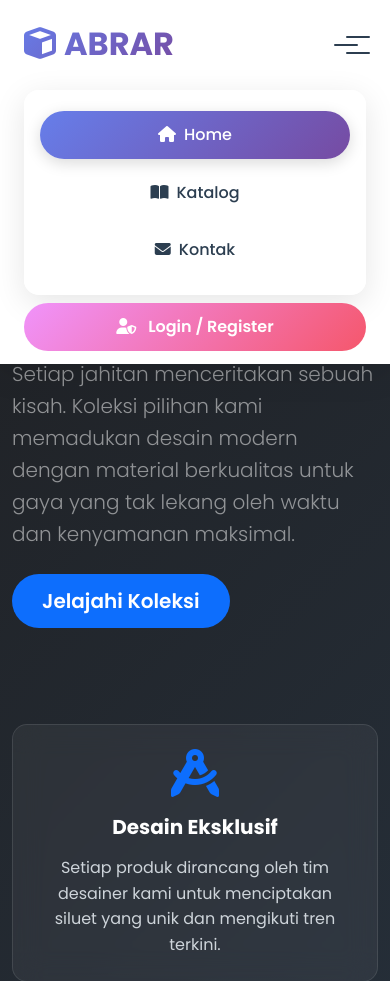
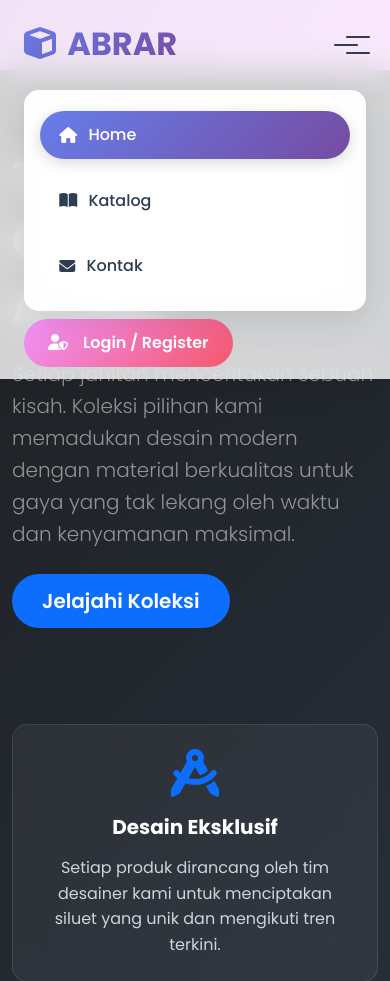
Before and after one commit to athernot/strukturdata1, a Flask app: page / in a window 390 px wide, after a click that opens the changed part. Shown: the top 981 px of the page. Run offline with Flask 3, Linux system fonts and the light colour scheme.

Commit message:
Enhances user interface with dynamic background
Improves the visual appeal of the user interface by adding a dynamic animated background and stylistic enhancements to the navigation bar.

The animated background provides a more engaging experience, while the navigation bar updates offer improved aesthetics and user interaction.

```diff
--- a/templates/user/layout.html
+++ b/templates/user/layout.html
@@ -40,19 +40,63 @@
             scroll-behavior: smooth;
         }
 
-        /* Enhanced Navbar Styles */
+        .background-container {
+            position: fixed;
+            top: 0;
+            left: 0;
+            width: 100%;
+            height: 100vh;
+            z-index: -1;
+            overflow: hidden;
+            background: linear-gradient(125deg, #667eea, #764ba2, #f093fb, #f5576c);
+            background-size: 400% 400%;
+            animation: gerakBackground 20s ease infinite;
+        }
+
+        @keyframes gerakBackground {
+            0% { background-position: 0% 50%; }
+            50% { background-position: 100% 50%; }
+            100% { background-position: 0% 50%; }
+        }
+
+        .light-orb {
+            position: absolute;
+            display: block;
+            list-style: none;
+            width: 20px;
+            height: 20px;
+            background: rgba(255, 255, 255, 0.2);
+            border-radius: 50%;
+            bottom: -150px;
+            animation: animasiBentuk 25s linear infinite;
+        }
+
+        .light-orb:nth-child(1) { left: 25%; width: 80px; height: 80px; animation-delay: 0s; }
+        .light-orb:nth-child(2) { left: 10%; width: 20px; height: 20px; animation-delay: 2s; animation-duration: 12s; }
+        .light-orb:nth-child(3) { left: 70%; width: 20px; height: 20px; animation-delay: 4s; }
+        .light-orb:nth-child(4) { left: 40%; width: 60px; height: 60px; animation-delay: 0s; animation-duration: 18s; }
+        .light-orb:nth-child(5) { left: 65%; width: 20px; height: 20px; animation-delay: 0s; }
+        .light-orb:nth-child(6) { left: 75%; width: 110px; height: 110px; animation-delay: 3s; }
+        .light-orb:nth-child(7) { left: 35%; width: 150px; height: 150px; animation-delay: 7s; }
+        .light-orb:nth-child(8) { left: 50%; width: 25px; height: 25px; animation-delay: 15s; animation-duration: 45s; }
+        .light-orb:nth-child(9) { left: 20%; width: 15px; height: 15px; animation-delay: 2s; animation-duration: 35s; }
+        .light-orb:nth-child(10) { left: 85%; width: 150px; height: 150px; animation-delay: 0s; animation-duration: 11s; }
+
+        @keyframes animasiBentuk {
+            0% { transform: translateY(0) rotate(0deg); opacity: 1; }
+            100% { transform: translateY(-120vh) rotate(720deg); opacity: 0; }
+        }
+
         .navbar-enhanced {
-            background: var(--white) !important;
-            backdrop-filter: blur(20px);
+            background: rgba(255, 255, 255, 0.8) !important;
+            backdrop-filter: blur(15px);
             box-shadow: 0 8px 32px var(--shadow-light);
-            border-bottom: 1px solid rgba(255, 255, 255, 0.1);
             padding: 0.8rem 0;
             transition: all 0.3s cubic-bezier(0.4, 0, 0.2, 1);
             position: fixed;
             top: 0;
             width: 100%;
             z-index: 1000;
-            /* PENTING: Menghilangkan margin bottom */
             margin-bottom: 0 !important;
         }
 
@@ -62,7 +106,6 @@
             padding: 0.5rem 0;
         }
 
-        /* Brand Styling */
         .navbar-brand-enhanced {
             font-weight: 700 !important;
             font-size: 2rem !important;
@@ -87,15 +130,9 @@
             border-radius: 2px;
         }
 
-        .navbar-brand-enhanced:hover::after {
-            width: 100%;
-        }
+        .navbar-brand-enhanced:hover::after { width: 100%; }
+        .navbar-brand-enhanced:hover { transform: translateY(-2px); }
 
-        .navbar-brand-enhanced:hover {
-            transform: translateY(-2px);
-        }
-
-        /* Navigation Links */
         .navbar-nav-enhanced .nav-link {
             color: var(--text-color) !important;
             font-weight: 500;
@@ -106,6 +143,8 @@
             position: relative;
             overflow: hidden;
             text-decoration: none;
+            display: flex; /* Untuk mensejajarkan ikon dan teks */
+            align-items: center;
         }
 
         .navbar-nav-enhanced .nav-link::before {
@@ -121,9 +160,7 @@
             border-radius: 25px;
         }
 
-        .navbar-nav-enhanced .nav-link:hover::before {
-            left: 0;
-        }
+        .navbar-nav-enhanced .nav-link:hover::before { left: 0; }
 
         .navbar-nav-enhanced .nav-link:hover {
             color: white !important;
@@ -137,33 +174,25 @@
             box-shadow: 0 4px 15px var(--shadow-medium);
         }
 
-        /* Admin Button Special Styling */
-        .admin-btn {
-            background: var(--gradient-secondary) !important;
+        .nav-icon {
+            margin-right: 0.7rem; /* Memberi jarak antara ikon dan teks */
+        }
+
+        .admin-btn, .dashboard-btn {
             color: white !important;
             border-radius: 25px !important;
             padding: 0.7rem 1.5rem !important;
             font-weight: 600;
             transition: all 0.3s ease;
             border: none;
-            position: relative;
-            overflow: hidden;
+            text-decoration: none;
+            display: inline-flex;
+            align-items: center;
+            justify-content: center;
         }
 
-        .admin-btn::before {
-            content: '';
-            position: absolute;
-            top: 0;
-            left: -100%;
-            width: 100%;
-            height: 100%;
-            background: linear-gradient(135deg, #ff6b6b 0%, #ee5a52 100%);
-            transition: left 0.3s ease;
-            z-index: -1;
-        }
-
-        .admin-btn:hover::before {
-            left: 0;
+        .admin-btn {
+            background: var(--gradient-secondary) !important;
         }
 
         .admin-btn:hover {
@@ -172,7 +201,19 @@
             color: white !important;
         }
 
-        /* Mobile Menu Styling */
+        /* --- STYLE BARU UNTUK TOMBOL DASHBOARD --- */
+        .dashboard-btn {
+            background: var(--gradient-primary) !important;
+        }
+
+        .dashboard-btn:hover {
+            transform: translateY(-3px);
+            box-shadow: 0 10px 30px rgba(102, 126, 234, 0.4);
+            color: white !important;
+        }
+        /* --- AKHIR STYLE BARU --- */
+
+
         .navbar-toggler-enhanced {
             border: none !important;
             padding: 0.5rem;
@@ -180,48 +221,29 @@
             transition: all 0.3s ease;
         }
 
-        .navbar-toggler-enhanced:focus {
-            box-shadow: 0 0 0 3px rgba(52, 152, 219, 0.2);
-        }
+        .navbar-toggler-enhanced:focus { box-shadow: 0 0 0 3px rgba(52, 152, 219, 0.2); }
 
         .navbar-toggler-enhanced .navbar-toggler-icon {
-            background-image: none;
-            width: 24px;
-            height: 2px;
-            background: var(--text-color);
-            border-radius: 2px;
+            background-image: none; width: 24px; height: 2px;
+            background: var(--text-color); border-radius: 2px;
             transition: all 0.3s ease;
         }
 
         .navbar-toggler-enhanced .navbar-toggler-icon::before,
         .navbar-toggler-enhanced .navbar-toggler-icon::after {
-            content: '';
-            position: absolute;
-            width: 24px;
-            height: 2px;
-            background: var(--text-color);
-            border-radius: 2px;
-            transition: all 0.3s ease;
+            content: ''; position: absolute; width: 24px;
+            height: 2px; background: var(--text-color);
+            border-radius: 2px; transition: all 0.3s ease;
         }
 
-        .navbar-toggler-enhanced .navbar-toggler-icon::before {
-            top: -8px;
+        .navbar-toggler-enhanced .navbar-toggler-icon::before { top: -8px; }
+        .navbar-toggler-enhanced .navbar-toggler-icon::after { top: 8px; }
+
+        .content-area {
+            padding-top: 80px;
+            min-height: 100vh;
         }
 
-        .navbar-toggler-enhanced .navbar-toggler-icon::after {
-            top: 8px;
-        }
-
-        /* SOLUSI UTAMA: Content Area tanpa gap */
-        .content-area {
-            /* Menghitung tinggi navbar dan menghilangkan gap */
-            margin-top: 0;
-            padding-top: 80px; /* Sesuaikan dengan tinggi navbar */
-            min-height: 100vh;
-            background: linear-gradient(135deg, #1f2023 0%, #2c3e50 100%);
-        }
-
-        /* Responsive Design */
         @media (max-width: 991.98px) {
             .navbar-nav-enhanced {
                 background: rgba(255, 255, 255, 0.95);
@@ -231,86 +253,34 @@
                 padding: 1rem;
                 box-shadow: 0 8px 32px var(--shadow-light);
             }
-
-            .navbar-nav-enhanced .nav-link {
-                margin: 0.3rem 0;
-                text-align: center;
+            .navbar-nav-enhanced .nav-link { margin: 0.3rem 0; text-align: center; }
+            .admin-btn, .dashboard-btn { margin-top: 0.5rem; display: block; width: 100%; }
+            .content-area { padding-top: 70px; }
+            /* Mengatur jarak di mobile */
+            .navbar-nav > .nav-item:not(:last-child) {
+                margin-right: 0 !important;
+                margin-bottom: 0.5rem;
             }
-
-            .admin-btn {
-                margin-top: 0.5rem;
-                text-align: center;
-                display: block;
-            }
-
-            .content-area {
-                padding-top: 70px; /* Navbar lebih kecil di mobile */
-            }
-        }
-
-        /* Loading Animation */
-        .navbar-enhanced::after {
-            content: '';
-            position: absolute;
-            bottom: 0;
-            left: 0;
-            width: 100%;
-            height: 2px;
-            background: var(--gradient-primary);
-            transform: scaleX(0);
-            transform-origin: left;
-            animation: navbarLoad 2s ease-in-out;
-        }
-
-        @keyframes navbarLoad {
-            0% { transform: scaleX(0); }
-            50% { transform: scaleX(0.5); }
-            100% { transform: scaleX(1); }
-        }
-
-        /* Icon Enhancements */
-        .nav-icon {
-            margin-right: 0.5rem;
-            transition: transform 0.3s ease;
-        }
-
-        .navbar-nav-enhanced .nav-link:hover .nav-icon {
-            transform: rotate(5deg) scale(1.1);
-        }
-
-        /* Ripple Effect */
-        .ripple {
-            position: absolute;
-            border-radius: 50%;
-            background: rgba(255, 255, 255, 0.6);
-            transform: scale(0);
-            animation: ripple-animation 0.6s linear;
-            pointer-events: none;
-        }
-
-        @keyframes ripple-animation {
-            to {
-                transform: scale(4);
-                opacity: 0;
-            }
-        }
-
-        /* SOLUSI TAMBAHAN: Menghilangkan default Bootstrap margins */
-        .container-fluid {
-            padding-left: 1rem;
-            padding-right: 1rem;
-        }
-
-        /* Pastikan tidak ada space extra */
-        .navbar > .container-fluid {
-            margin-bottom: 0;
-            padding-bottom: 0;
-
         }
     </style>
 </head>
 
 <body>
+
+    <div class="background-container">
+       <ul class="light-orbs">
+          <li class="light-orb"></li>
+          <li class="light-orb"></li>
+          <li class="light-orb"></li>
+          <li class="light-orb"></li>
+          <li class="light-orb"></li>
+          <li class="light-orb"></li>
+          <li class="light-orb"></li>
+          <li class="light-orb"></li>
+          <li class="light-orb"></li>
+          <li class="light-orb"></li>
+       </ul>
+    </div>
 
     <nav class="navbar navbar-expand-lg navbar-enhanced" id="mainNavbar">
         <div class="container-fluid px-4">
@@ -325,7 +295,7 @@
             <div class="collapse navbar-collapse" id="navbarNav">
                 <ul class="navbar-nav navbar-nav-enhanced me-auto">
                     <li class="nav-item">
-                        <a class="nav-link active" href="/">
+                        <a class="nav-link" href="/">
                             <i class="fas fa-home nav-icon"></i>Home
                         </a>
                     </li>
@@ -341,23 +311,23 @@
                     </li>
                 </ul>
 
-                <ul class="navbar-nav ms-auto">
+                <ul class="navbar-nav ms-auto d-flex flex-row align-items-center">
                     {% if 'user_id' in session %}
                         {% if session.user_role == 'admin' %}
-        <li class="nav-item">
-            <a class="nav-link" href="{{ url_for('admin_home') }}">
+                        <li class="nav-item me-2">
+                            <a class="dashboard-btn" href="{{ url_for('admin_home') }}">
                                 <i class="fas fa-tachometer-alt nav-icon"></i> Dashboard
                             </a>
                         </li>
                         {% endif %}
                         <li class="nav-item">
-            <a class="nav-link admin-btn" href="{{ url_for('logout') }}">
+                            <a class="admin-btn" href="{{ url_for('logout') }}">
                                 <i class="fas fa-sign-out-alt nav-icon"></i> Logout
                             </a>
                         </li>
                     {% else %}
                         <li class="nav-item">
-            <a class="nav-link admin-btn" href="{{ url_for('login') }}">
+                            <a class="admin-btn" href="{{ url_for('login') }}">
                                 <i class="fas fa-user-shield nav-icon"></i> Login / Register
                             </a>
                         </li>
@@ -367,15 +337,14 @@
         </div>
     </nav>
 
-    <div class="content-area">
+    <main class="content-area">
         {% block isi %}
         {% endblock %}
-    </div>
+    </main>
 
     <script src="https://cdn.jsdelivr.net/npm/bootstrap@5.3.6/dist/js/bootstrap.bundle.min.js" integrity="sha384-j1CDi7MgGQ12Z7Qab0qlWQ/Qqz24Gc6BM0thvEMVjHnfYGF0rmFCozFSxQBxwHKO" crossorigin="anonymous"></script>
 
     <script>
-        // Navbar scroll effect
         window.addEventListener('scroll', function() {
             const navbar = document.getElementById('mainNavbar');
             if (window.scrollY > 50) {
@@ -385,51 +354,23 @@
             }
         });
 
-        // Active link management
         document.addEventListener('DOMContentLoaded', function() {
             const currentPage = window.location.pathname;
             const navLinks = document.querySelectorAll('.navbar-nav-enhanced .nav-link');
-            let isHome = true;
 
             navLinks.forEach(link => {
-                const linkPath = link.getAttribute('href');
-                if (linkPath !== '/' && currentPage.startsWith(linkPath)) {
-                    navLinks.forEach(l => l.classList.remove('active'));
+                link.classList.remove('active');
+                if (link.getAttribute('href') === currentPage) {
                     link.classList.add('active');
-                    isHome = false;
                 }
             });
 
-            if (isHome) {
-                 navLinks.forEach(l => l.classList.remove('active'));
-                 document.querySelector('.navbar-nav-enhanced .nav-link[href="/"]').classList.add('active');
+            if (currentPage === '/') {
+                const homeLink = document.querySelector('.navbar-nav-enhanced .nav-link[href="/"]');
+                if (homeLink) homeLink.classList.add('active');
             }
         });
 
-        // Add ripple effect to nav links
-        document.querySelectorAll('.navbar-nav-enhanced .nav-link').forEach(link => {
-            link.addEventListener('click', function(e) {
-                const ripple = document.createElement('span');
-                const rect = this.getBoundingClientRect();
-                const size = Math.max(rect.width, rect.height);
-                const x = e.clientX - rect.left - size / 2;
-                const y = e.clientY - rect.top - size / 2;
-
-                ripple.style.width = ripple.style.height = size + 'px';
-                ripple.style.left = x + 'px';
-                ripple.style.top = y + 'px';
-                ripple.classList.add('ripple');
-
-                // Don't append if it's just for show, let the link navigate
-                // this.appendChild(ripple);
-
-                // setTimeout(() => {
-                //     ripple.remove();
-                // }, 600);
-            });
-        });
-
-        // Mobile menu auto-close
         document.querySelectorAll('.navbar-nav .nav-link').forEach(link => {
             link.addEventListener('click', () => {
                 const navbarCollapse = document.querySelector('.navbar-collapse');
```
Lines whose indentation alone changed are shown as unchanged.
